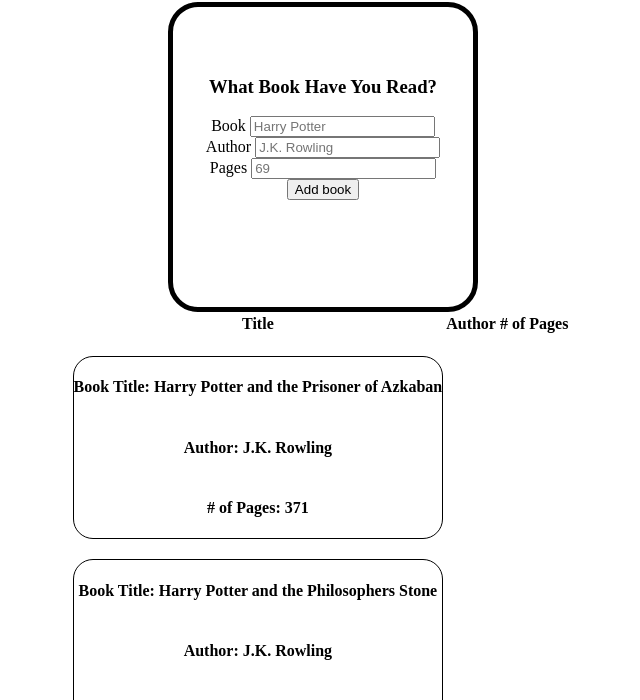
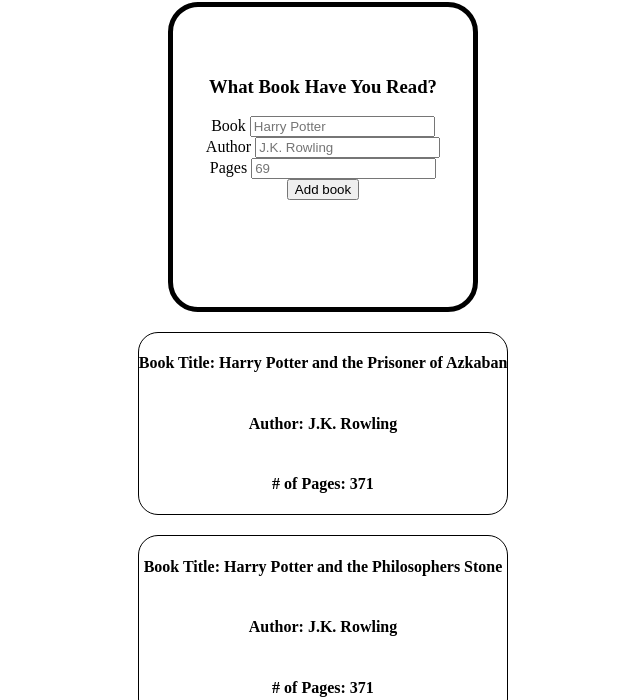
Before and after one commit to chocnutking93/Library, a plain HTML site: page index.html in a window 1280 px wide. Shown: the part 86-786 px from the top of the page, without its empty margins (317-957 px from the left). Drawn offline with Linux system fonts and the light colour scheme.

Commit message:
add files

```diff
--- a/index.html
+++ b/index.html
@@ -33,7 +33,7 @@
                 <input type="submit" value="Add book" id="submit" class="btn btn-primary btn-block" required>
             </form>
         </div>
-        <table class="table">
+        <!-- <table class="table">
             <thead>
                 <tr>
                     <th>Title</th>
@@ -42,10 +42,13 @@
                     <th></th>
                 </tr>
             </thead>
-            <tbody id="book-list"></tbody>
-        </table>
+            <div id="book-list"></div>
+        </table> -->
 
-    </div>
+        <div id="book-list">
+        </div>
+
+
 
 
 
--- a/script.js
+++ b/script.js
@@ -38,7 +38,7 @@ class Interface {
         const card = document.createElement('div');
 
         card.innerHTML = `
-        <div id ="single-book">
+        <div class ="single-book">
         <h4>Book Title: ${book.title}
         <h4> Author: ${book.author}
         <h4> # of Pages: ${book.pages}
@@ -64,7 +64,6 @@ class Interface {
         container.insertBefore(div, form)
 
         setTimeout(()=> document.querySelector('.alert').remove(),3000);
-
     }
 
     static clearFields () {
--- a/styles.css
+++ b/styles.css
@@ -23,7 +23,7 @@
     border:1px solid black;
 }
 
-#single-book{
+.single-book{
     border:1px solid black;
     border-radius:20px;
     align-items:center;
@@ -32,7 +32,13 @@
     flex-direction: column;
     margin-bottom:20px;
     margin-top:20px;
-    flex-wrap: wrap;
+    flex-wrap:nowrap;
+
+}
+
+#book-list{
+
+
 }
 
 #single-book:hover{
```
